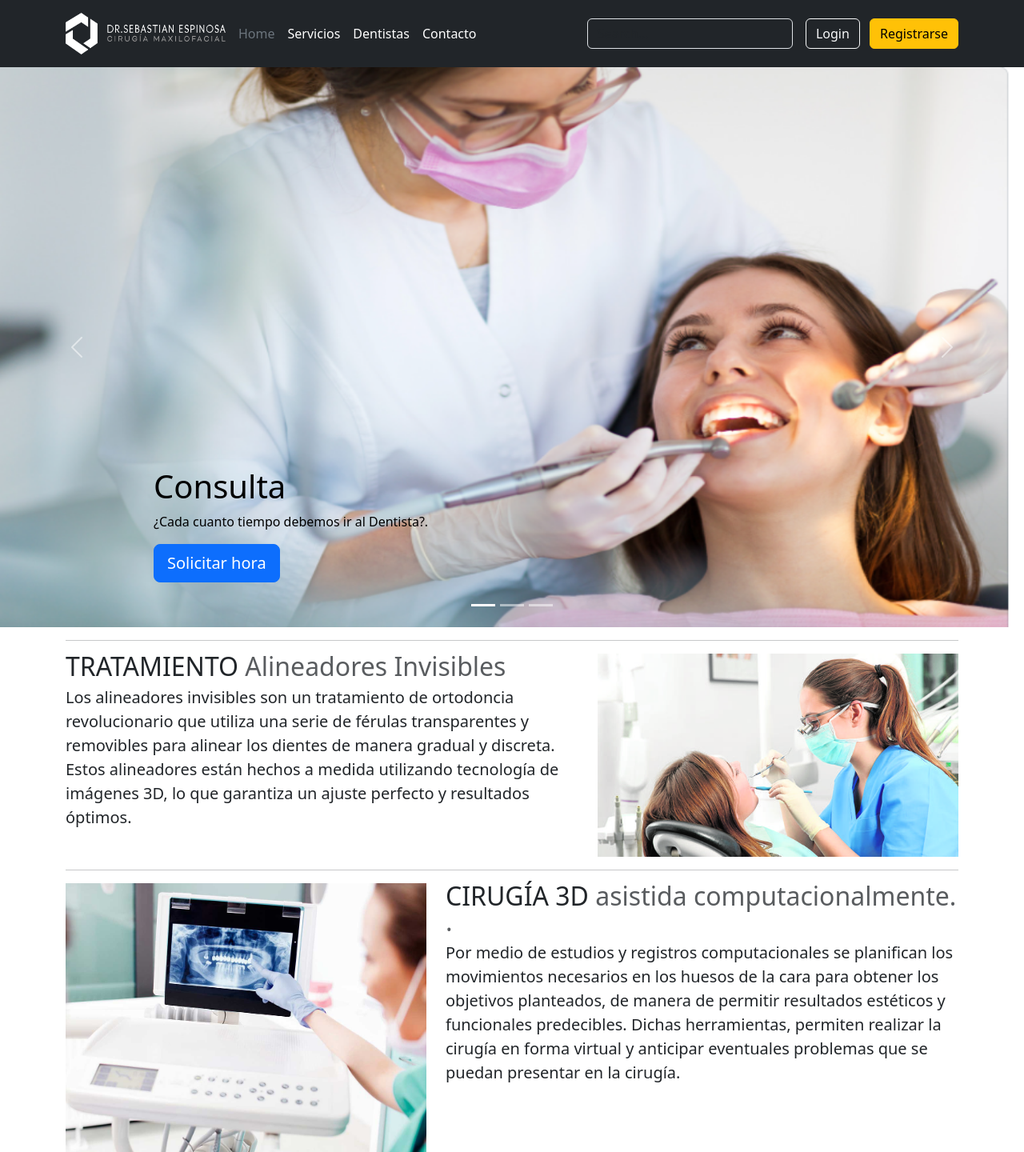
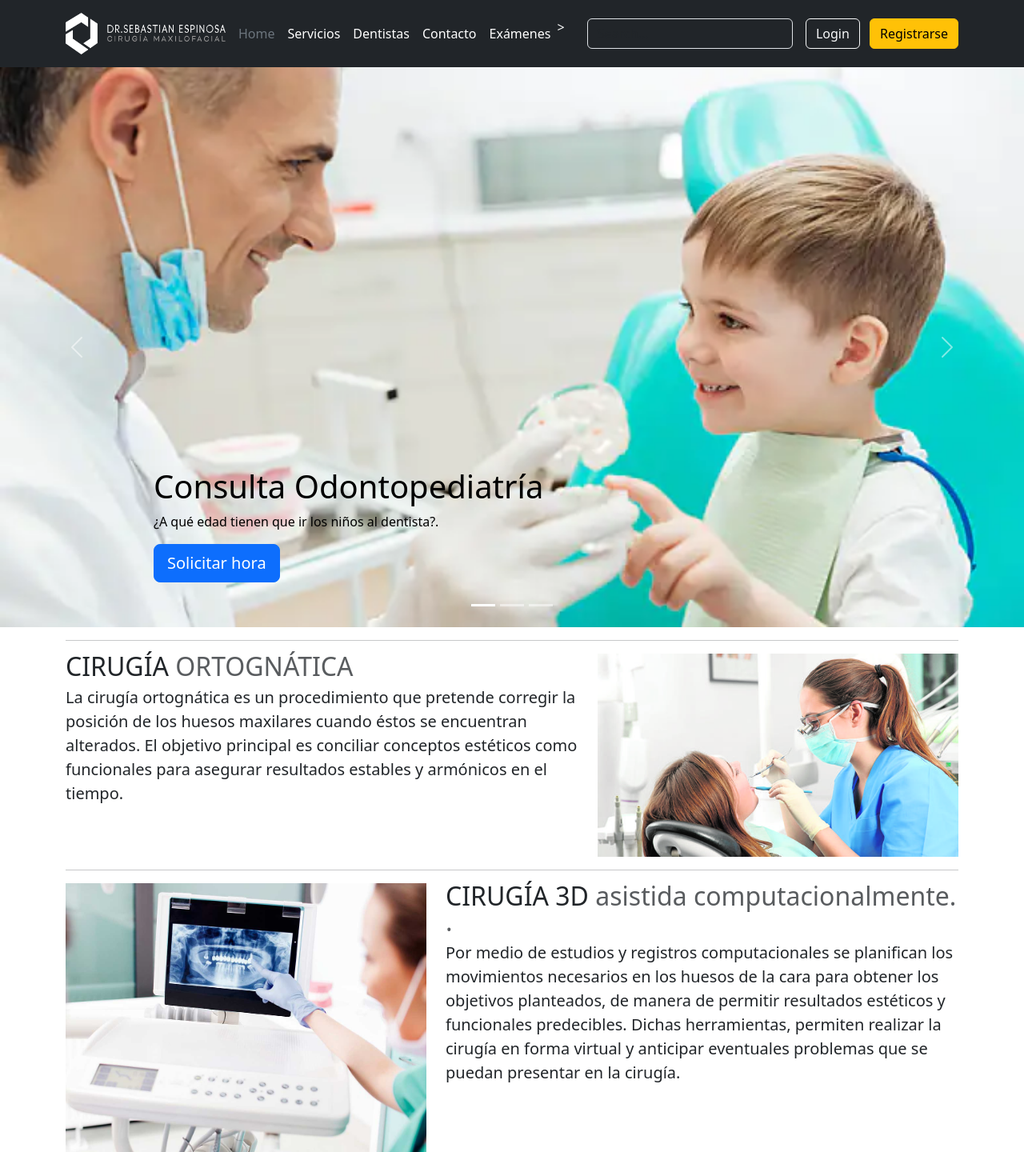
Before and after one commit to Isabellags/MediApp, a Django app: page / in a window 1280 px wide. Shown: the top 1440 px of the page at 80% size. Run offline with Django 4.2, Linux system fonts and the light colour scheme.

Commit message:
Mensaje descriptivo de los cambios realizados

```diff
--- a/appweb/templates/base.html
+++ b/appweb/templates/base.html
@@ -40,6 +40,8 @@
           <!--Se cambio de prestaciones a servicios, primer cambio en develop-->
           <li><a href="{% url 'profesionales' %}" class="nav-link px-2 text-white">Dentistas</a></li>
           <li><a href="{% url 'contacto' %}" class="nav-link px-2 text-white">Contacto</a></li>
+          <li><a href="{% url 'contacto' %}" class="nav-link px-2 text-white">Exámenes</a></li>
+          <!--Se agrego examenes a la barra de menú-->>
         </ul>
 
         <form class="col-12 col-lg-auto mb-3 mb-lg-0 me-lg-3" role="search">
--- a/appweb/templates/home.html
+++ b/appweb/templates/home.html
@@ -11,14 +11,15 @@
       <button type="button" data-bs-target="#myCarousel" data-bs-slide-to="2" aria-label="Slide 3" class=""></button>
     </div>
     <div class="carousel-inner">
+      <!--Modificación de carrusel 1 en la base de fuature2-->
       <div class="carousel-item carousel-item-next carousel-item-start">
-        <img src="{% static './imagenes/foto1.png' %}" class="bd-placeholder-img" width="100%" height="700px"/>
+        <img src="{% static './imagenes/foto2.webp' %}" class="bd-placeholder-img" width="100%" height="700px"/>
 
 
         <div class="container">
           <div class="carousel-caption text-start">
-            <h1 style="color: black">Consulta</h1>
-            <p style="color: black">¿Cada cuanto tiempo debemos ir al Dentista?.</p>
+            <h1 style="color: black">Consulta Odontopediatría</h1>
+            <p style="color: black">¿A qué edad tienen que ir los niños al dentista?.</p>
             <p><a class="btn btn-lg btn-primary" href="#">Solicitar hora</a></p>
           </div>
         </div>
@@ -73,11 +74,11 @@
 
     <div class="row featurette">
       <div class="col-md-7">
-        <h2 class="featurette-heading fw-normal lh-1">TRATAMIENTO  <span
-            class="text-body-secondary">Alineadores Invisibles</span></h2>
-        <p class="lead">Los alineadores invisibles son un tratamiento de ortodoncia revolucionario que utiliza una serie de férulas transparentes y removibles para alinear los dientes de manera gradual y discreta. Estos alineadores están hechos a medida utilizando
-          tecnología de imágenes 3D, lo que garantiza un ajuste perfecto y resultados óptimos.</p>
-          <!--Se agrego un nuevo tratamiento a la clinica en feature1 -->
+        <h2 class="featurette-heading fw-normal lh-1">CIRUGÍA  <span
+            class="text-body-secondary">ORTOGNÁTICA</span></h2>
+        <p class="lead">La cirugía ortognática es un procedimiento que pretende corregir la posición de los huesos maxilares cuando éstos se encuentran alterados.
+
+          El objetivo principal es conciliar conceptos estéticos como funcionales para asegurar resultados estables y armónicos en el tiempo.</p>
       </div>
       <div class="col-md-5">
         <img src="{% static './imagenes/foto2.jpeg' %}" class="bd-placeholder-img bd-placeholder-img-lg featurette-image img-fluid mx-auto"  width="500"
```
Also changed, not shown: appweb/templates/profesionales.html (+2 -5 lines).
